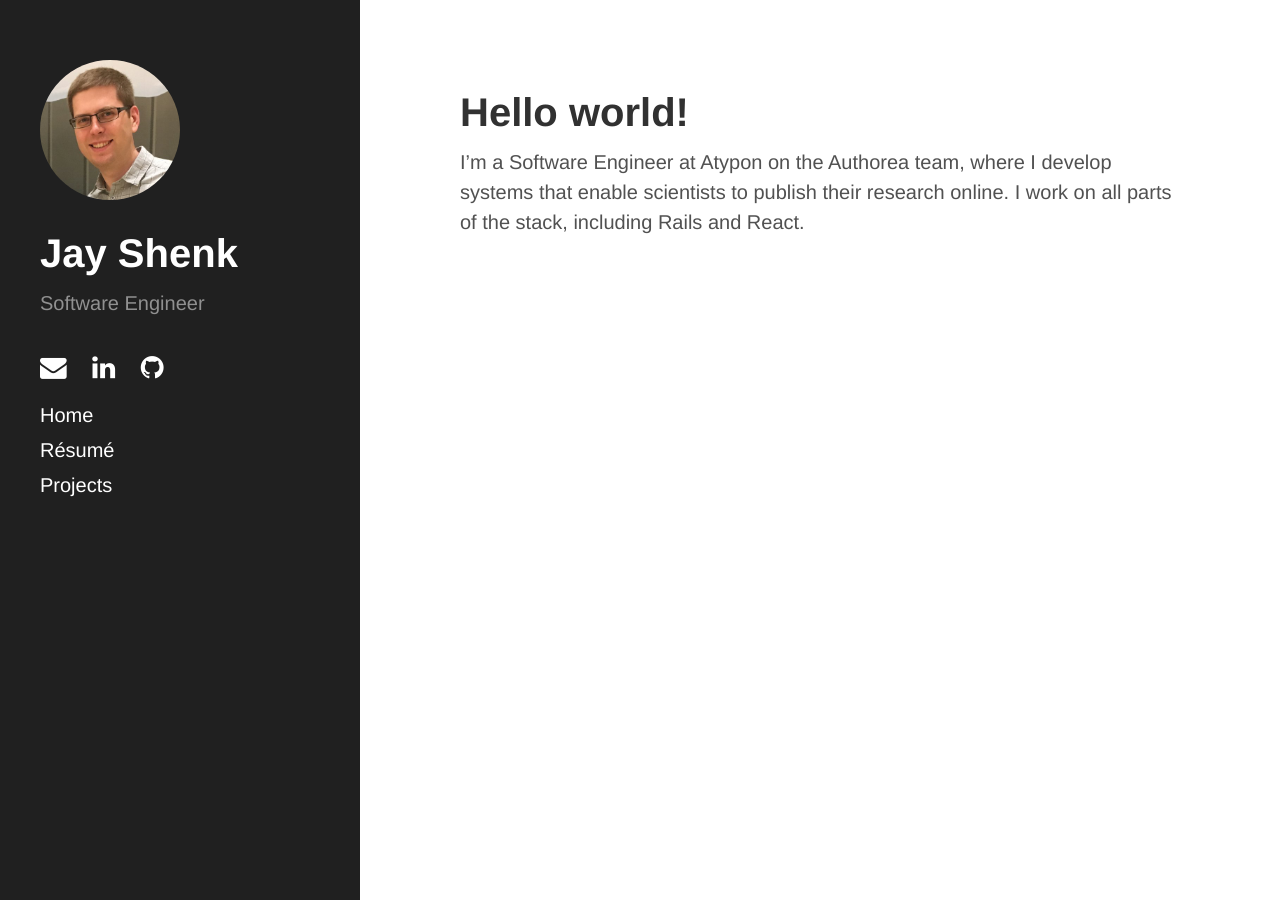
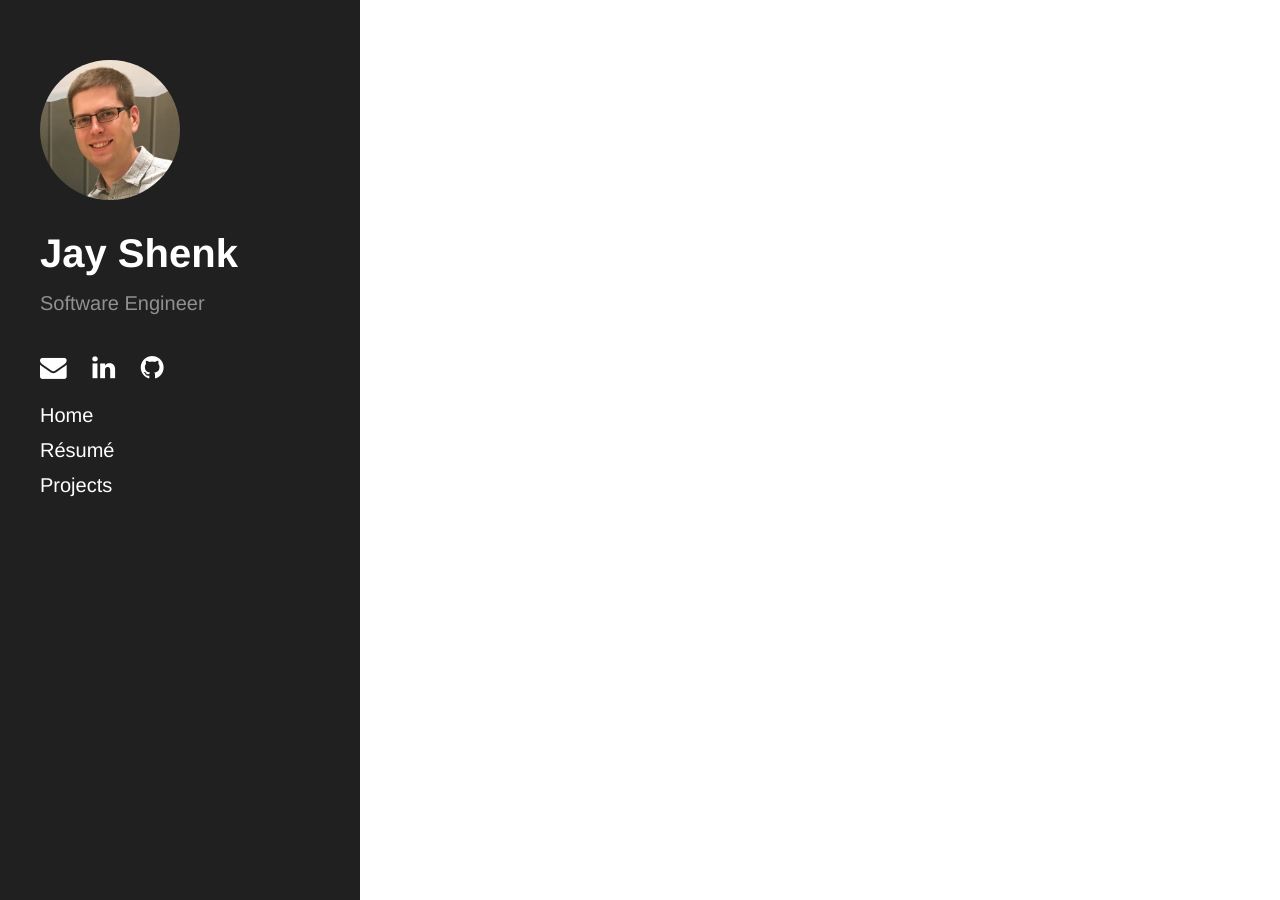
Before and after one commit to jayshenk/jayshenk.github.io, a Jekyll site: the page built from index.md, in a window 1280 px wide. Built offline with Jekyll 4.4.1, drawn with Linux system fonts in a browser that asks for light colours.

Commit message:
remove old bio

```diff
--- a/index.md
+++ b/index.md
@@ -2,7 +2,3 @@
 layout: default
 title: Home
 ---
-
-# Hello world!
-
-I'm a Software Engineer at Atypon on the Authorea team, where I develop systems that enable scientists to publish their research online. I work on all parts of the stack, including Rails and React.
```
